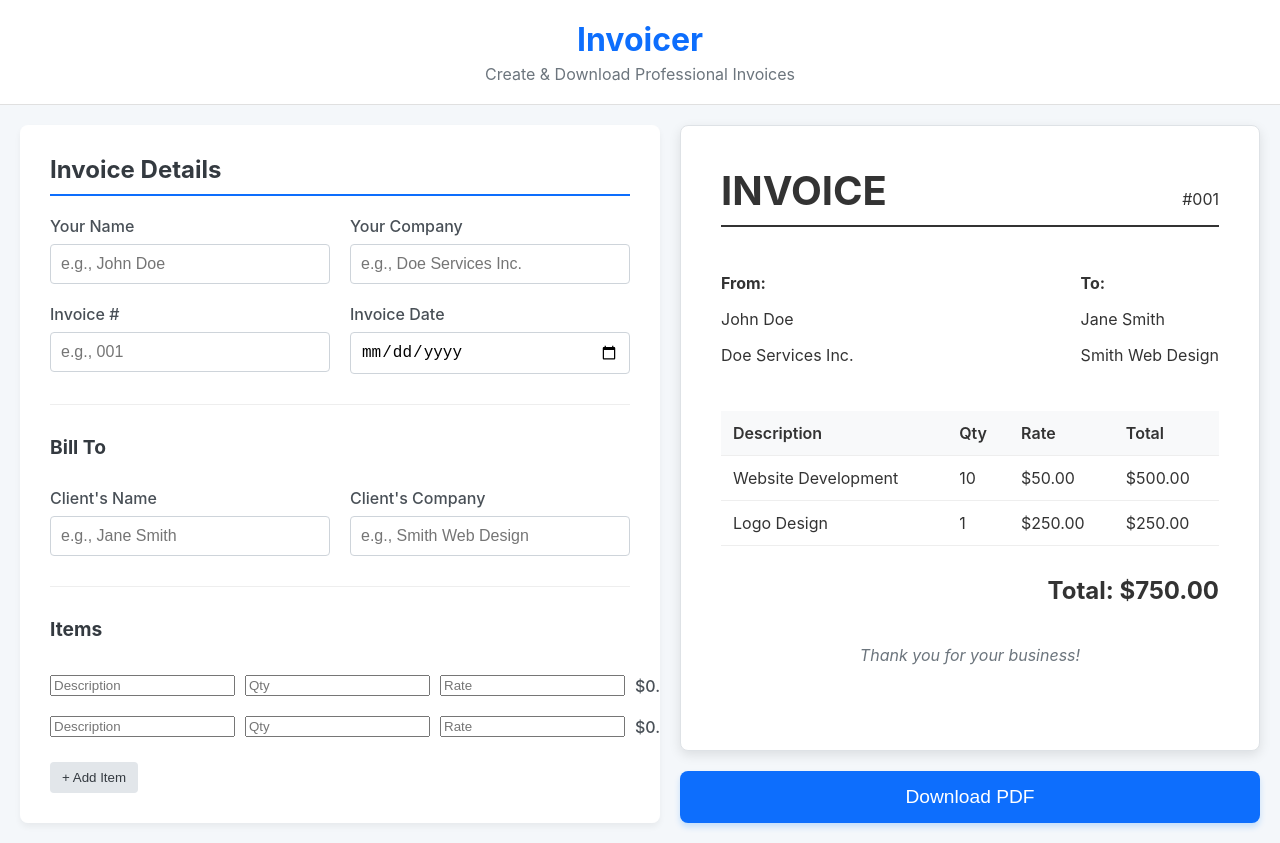
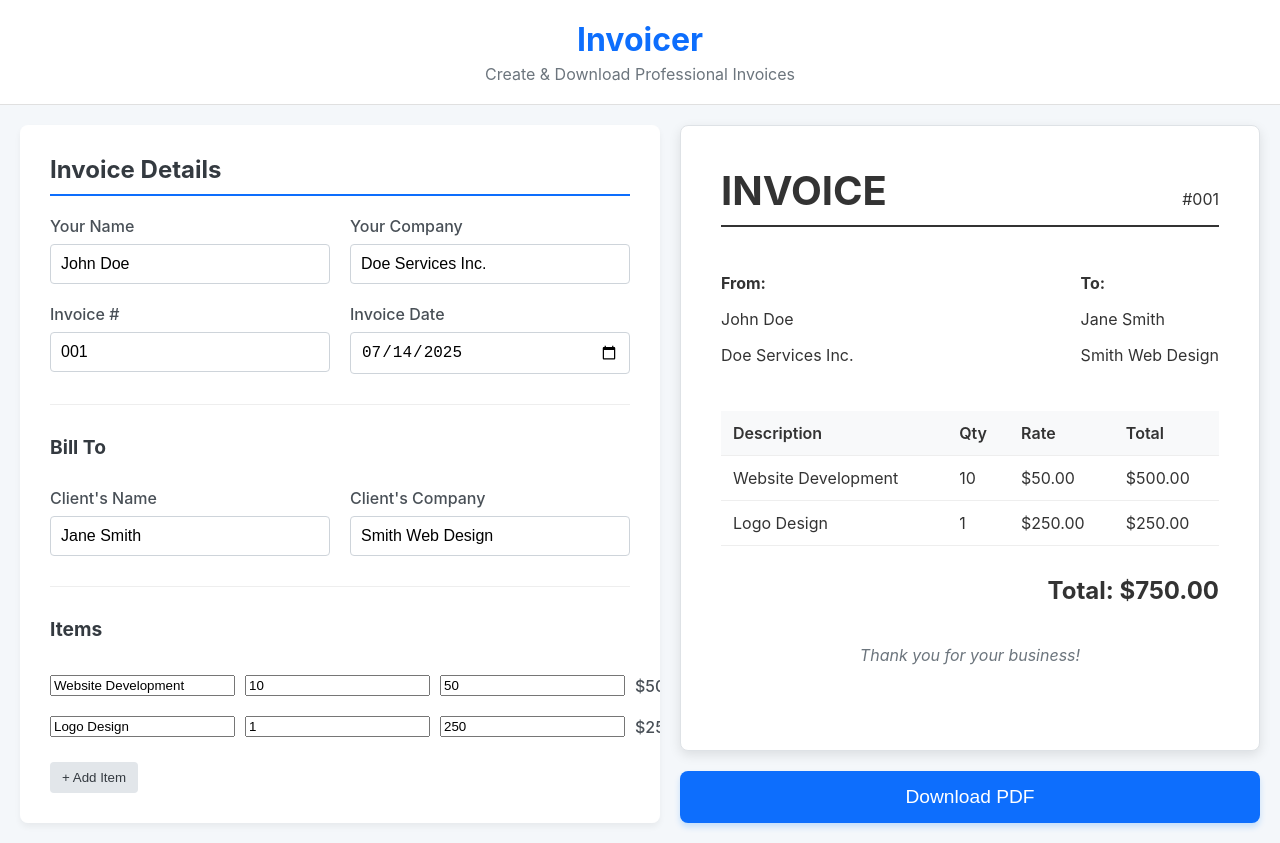
Before and after one commit to Volodymyr75/invoicer, a React (Create React App) app: page / in a window 1280 px wide. Built offline with nearby package versions, Linux system fonts and the light colour scheme.

Commit message:
feat: Implement form state and interactivity

```diff
--- a/src/App.js
+++ b/src/App.js
@@ -1,7 +1,75 @@
-import React from 'react';
+import React, { useState, useEffect } from 'react';
 import './App.css';
 
+// Helper to format currency
+const formatCurrency = (amount) => {
+  return new Intl.NumberFormat('en-US', {
+    style: 'currency',
+    currency: 'USD',
+  }).format(amount);
+};
+
 function App() {
+  const [invoice, setInvoice] = useState({
+    yourName: 'John Doe',
+    yourCompany: 'Doe Services Inc.',
+    invoiceNumber: '001',
+    invoiceDate: new Date().toISOString().split('T')[0],
+    clientName: 'Jane Smith',
+    clientCompany: 'Smith Web Design',
+    items: [
+      { id: 1, description: 'Website Development', qty: 10, rate: 50 },
+      { id: 2, description: 'Logo Design', qty: 1, rate: 250 },
+    ],
+  });
+
+  const [grandTotal, setGrandTotal] = useState(0);
+
+  // Recalculate grand total whenever items change
+  useEffect(() => {
+    const total = invoice.items.reduce((sum, item) => {
+      return sum + (Number(item.qty) || 0) * (Number(item.rate) || 0);
+    }, 0);
+    setGrandTotal(total);
+  }, [invoice.items]);
+
+  const handleInputChange = (e) => {
+    const { name, value } = e.target;
+    setInvoice((prev) => ({
+      ...prev,
+      [name]: value,
+    }));
+  };
+
+  const handleItemChange = (id, e) => {
+    const { name, value } = e.target;
+    const newItems = invoice.items.map((item) => {
+      if (item.id === id) {
+        return { ...item, [name]: value };
+      }
+      return item;
+    });
+    setInvoice((prev) => ({ ...prev, items: newItems }));
+  };
+
+  const addItem = () => {
+    const newItem = {
+      id: Date.now(), // Simple unique ID
+      description: '',
+      qty: 1,
+      rate: 0,
+    };
+    setInvoice((prev) => ({
+      ...prev,
+      items: [...prev.items, newItem],
+    }));
+  };
+
+  const deleteItem = (id) => {
+    const newItems = invoice.items.filter((item) => item.id !== id);
+    setInvoice((prev) => ({ ...prev, items: newItems }));
+  };
+
   return (
     <div className="app-container">
       <header className="app-header">
@@ -16,19 +84,19 @@ function App() {
           <div className="form-grid">
             <div className="form-group">
               <label>Your Name</label>
-              <input type="text" placeholder="e.g., John Doe" />
+              <input type="text" name="yourName" value={invoice.yourName} onChange={handleInputChange} />
             </div>
             <div className="form-group">
               <label>Your Company</label>
-              <input type="text" placeholder="e.g., Doe Services Inc." />
+              <input type="text" name="yourCompany" value={invoice.yourCompany} onChange={handleInputChange} />
             </div>
             <div className="form-group">
               <label>Invoice #</label>
-              <input type="text" placeholder="e.g., 001" />
+              <input type="text" name="invoiceNumber" value={invoice.invoiceNumber} onChange={handleInputChange} />
             </div>
             <div className="form-group">
               <label>Invoice Date</label>
-              <input type="date" />
+              <input type="date" name="invoiceDate" value={invoice.invoiceDate} onChange={handleInputChange} />
             </div>
           </div>
 
@@ -38,11 +106,11 @@ function App() {
           <div className="form-grid">
             <div className="form-group">
               <label>Client's Name</label>
-              <input type="text" placeholder="e.g., Jane Smith" />
+              <input type="text" name="clientName" value={invoice.clientName} onChange={handleInputChange} />
             </div>
             <div className="form-group">
               <label>Client's Company</label>
-              <input type="text" placeholder="e.g., Smith Web Design" />
+              <input type="text" name="clientCompany" value={invoice.clientCompany} onChange={handleInputChange} />
             </div>
           </div>
 
@@ -50,41 +118,56 @@ function App() {
 
           <h3>Items</h3>
           <div className="item-list">
-            <div className="item">
-              <input type="text" placeholder="Description" className="item-description" />
-              <input type="number" placeholder="Qty" className="item-qty" />
-              <input type="number" placeholder="Rate" className="item-rate" />
-              <span className="item-total">$0.00</span>
-              <button className="delete-item-btn">×</button>
-            </div>
-            <div className="item">
-              <input type="text" placeholder="Description" className="item-description" />
-              <input type="number" placeholder="Qty" className="item-qty" />
-              <input type="number" placeholder="Rate" className="item-rate" />
-              <span className="item-total">$0.00</span>
-              <button className="delete-item-btn">×</button>
-            </div>
+            {invoice.items.map((item) => (
+              <div className="item" key={item.id}>
+                <input
+                  type="text"
+                  name="description"
+                  placeholder="Description"
+                  className="item-description"
+                  value={item.description}
+                  onChange={(e) => handleItemChange(item.id, e)}
+                />
+                <input
+                  type="number"
+                  name="qty"
+                  placeholder="Qty"
+                  className="item-qty"
+                  value={item.qty}
+                  onChange={(e) => handleItemChange(item.id, e)}
+                />
+                <input
+                  type="number"
+                  name="rate"
+                  placeholder="Rate"
+                  className="item-rate"
+                  value={item.rate}
+                  onChange={(e) => handleItemChange(item.id, e)}
+                />
+                <span className="item-total">{formatCurrency((item.qty || 0) * (item.rate || 0))}</span>
+                <button className="delete-item-btn" onClick={() => deleteItem(item.id)}>×</button>
+              </div>
+            ))}
           </div>
-          <button className="add-item-btn">+ Add Item</button>
-
+          <button className="add-item-btn" onClick={addItem}>+ Add Item</button>
         </section>
 
         <section className="preview-section">
           <div className="invoice-preview">
             <div className="preview-header">
               <h2>INVOICE</h2>
-              <span>#001</span>
+              <span>#{invoice.invoiceNumber}</span>
             </div>
             <div className="preview-details">
               <div>
                 <p><strong>From:</strong></p>
-                <p>John Doe</p>
-                <p>Doe Services Inc.</p>
+                <p>{invoice.yourName}</p>
+                <p>{invoice.yourCompany}</p>
               </div>
               <div>
                 <p><strong>To:</strong></p>
-                <p>Jane Smith</p>
-                <p>Smith Web Design</p>
+                <p>{invoice.clientName}</p>
+                <p>{invoice.clientCompany}</p>
               </div>
             </div>
             <table className="preview-table">
@@ -97,22 +180,18 @@ function App() {
                 </tr>
               </thead>
               <tbody>
-                <tr>
-                  <td>Website Development</td>
-                  <td>10</td>
-                  <td>$50.00</td>
-                  <td>$500.00</td>
-                </tr>
-                <tr>
-                  <td>Logo Design</td>
-                  <td>1</td>
-                  <td>$250.00</td>
-                  <td>$250.00</td>
-                </tr>
+                {invoice.items.map((item) => (
+                  <tr key={item.id}>
+                    <td>{item.description}</td>
+                    <td>{item.qty}</td>
+                    <td>{formatCurrency(item.rate)}</td>
+                    <td>{formatCurrency((item.qty || 0) * (item.rate || 0))}</td>
+                  </tr>
+                ))}
               </tbody>
             </table>
             <div className="preview-total">
-              <p><strong>Total:</strong> $750.00</p>
+              <p><strong>Total:</strong> {formatCurrency(grandTotal)}</p>
             </div>
             <div className="preview-footer">
               <p>Thank you for your business!</p>
```
